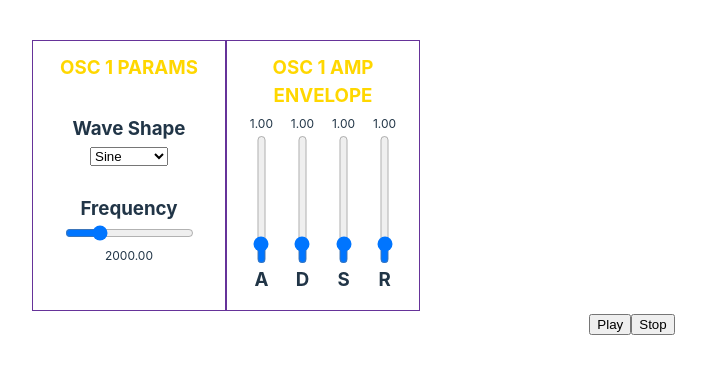
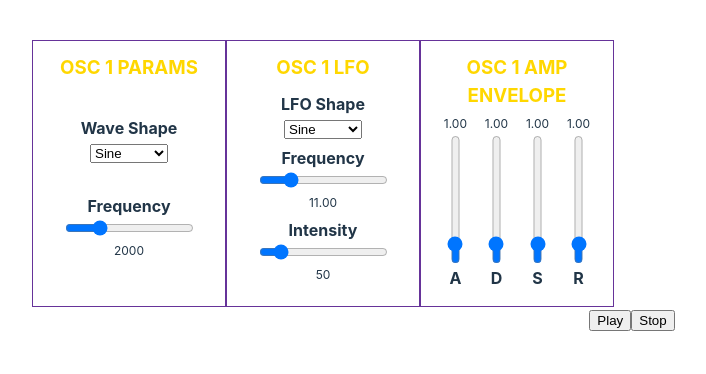
Before and after one commit to FatCatLikesBeer/adsr-chirp, a React (Vite) app: page / in a window 1280 px wide. Shown: the top 374 px of the page, without its empty margins (8-714 px from the left). Built offline with nearby package versions, Linux system fonts and the light colour scheme.

Commit message:
Created the UI for OSC 1 LFO

```diff
--- a/src/App.css
+++ b/src/App.css
@@ -45,6 +45,7 @@
 
 .slider_label {
   margin: 0;
+  font-size: 1rem;
 }
 
 .instrument_voice {
--- a/src/components/InstrumentOneUI.tsx
+++ b/src/components/InstrumentOneUI.tsx
@@ -1,5 +1,6 @@
 import { useState } from "react";
-import AmpEnvelope from "./AmpEnvelope";
+import AmpOneEnvelope from "./instrumentModules/AmpOneEnvelope";
+import OSCOneLFO from "./instrumentModules/OSCOneLFO";
 import OSCOneModule from "./instrumentModules/OSCOneModule";
 import InstrumentOne from "../library/InstrumentOne"
 
@@ -8,6 +9,11 @@ export default function InstrumentOneUi() {
     osc1Params: {
       type: "sine",
       frequency: 2000,
+    },
+    osc1LFO: {
+      type: "sine",
+      frequency: 11,
+      amplitude: 50,
     },
     osc1AmpEnvelope: [1, 1, 1, 1],
   });
@@ -30,7 +36,8 @@ export default function InstrumentOneUi() {
     <div>
       <div className="instrument_voice">
         <OSCOneModule instrumentParams={instrumentParams} setInstrumentParams={setInstrumentParams} />
-        <AmpEnvelope instrumentParams={instrumentParams} setInstrumentParams={setInstrumentParams} />
+        <OSCOneLFO instrumentParams={instrumentParams} setInstrumentParams={setInstrumentParams} />
+        <AmpOneEnvelope instrumentParams={instrumentParams} setInstrumentParams={setInstrumentParams} />
       </div>
       <button type="button" onMouseDown={createPlayKill} onMouseUp={release}>Play</button>
       <button type="button" onClick={killOsc}>Stop</button>
--- a/src/components/AmpEnvelope.tsx
+++ b/src/components/instrumentModules/AmpOneEnvelope.tsx
@@ -1,4 +1,4 @@
-export default function AmpEnvelope({
+export default function AmpOneEnvelope({
   instrumentParams,
   setInstrumentParams,
 }: {
--- /dev/null
+++ b/src/components/instrumentModules/OSCOneLFO.tsx
@@ -0,0 +1,88 @@
+export default function OSCOneLFO({
+  instrumentParams,
+  setInstrumentParams,
+}: {
+  instrumentParams: InstrumentOneParams,
+  setInstrumentParams: React.Dispatch<InstrumentOneParams>,
+}) {
+  const waveTables: string[] = [
+    "Sine",
+    "Sawtooth",
+    "Triangle",
+    "Square",
+  ];
+
+  function handleLFOTypeChange(event: React.ChangeEvent<HTMLSelectElement>) {
+    let newInstrumentParams = { ...instrumentParams };
+    newInstrumentParams.osc1LFO.type = event.target.value as OscillatorType;
+    setInstrumentParams({ ...newInstrumentParams });
+  }
+
+  function handleLFOFrequencyChange(event: React.ChangeEvent<HTMLInputElement>) {
+    let newInstrumentParams = { ...instrumentParams };
+    newInstrumentParams.osc1LFO.frequency = Number(event.target.value);
+    setInstrumentParams({ ...newInstrumentParams });
+  }
+
+  function resetLFOFrequency() {
+    let newInstrumentParams = { ...instrumentParams };
+    newInstrumentParams.osc1LFO.frequency = 11;
+    setInstrumentParams({ ...newInstrumentParams });
+  }
+
+  function handleLFOAmplitudeChange(event: React.ChangeEvent<HTMLInputElement>) {
+    let newInstrumentParams = { ...instrumentParams };
+    instrumentParams.osc1LFO.amplitude = Number(event.target.value);
+    setInstrumentParams({ ...newInstrumentParams });
+  }
+
+  function resetLFOAmplitude() {
+    let newInstrumentParams = { ...instrumentParams };
+    newInstrumentParams.osc1LFO.amplitude = 50;
+    setInstrumentParams({ ...newInstrumentParams });
+  }
+
+  return (
+    <div className="module_amp">
+      <div className="module_header">
+        <h3 className="module_title">OSC 1 LFO</h3>
+        <span className="module_info"></span>
+      </div>
+      <div style={{ marginTop: "0rem", display: "flex", flexDirection: "column", justifyContent: "space-evenly", height: "100%" }}>
+        <div>
+          <h3 className="slider_label">LFO Shape</h3>
+          <select name="lfo-shape" onChange={handleLFOTypeChange}>
+            {waveTables.map((type) => {
+              return (
+                <option value={type.toLowerCase()} key={`${type.toLowerCase()}wave-shape`}>{type}</option>
+              );
+            })}
+          </select>
+        </div>
+        <div>
+          <h3 className="slider_label" onDoubleClick={resetLFOFrequency}>Frequency</h3>
+          <input
+            type="range"
+            value={instrumentParams.osc1LFO.frequency}
+            min="0"
+            max="50"
+            step="0.1"
+            onChange={handleLFOFrequencyChange}
+          />
+          <p className="slider_value">{instrumentParams.osc1LFO.frequency.toFixed(2)}</p>
+        </div>
+        <div>
+          <h3 className="slider_label" onDoubleClick={resetLFOAmplitude}>Intensity</h3>
+          <input
+            type="range"
+            value={instrumentParams.osc1LFO.amplitude}
+            min="0"
+            max="400"
+            onChange={handleLFOAmplitudeChange}
+          />
+          <p className="slider_value">{instrumentParams.osc1LFO.amplitude}</p>
+        </div>
+      </div>
+    </div>
+  );
+}
--- a/src/components/instrumentModules/OSCOneModule.tsx
+++ b/src/components/instrumentModules/OSCOneModule.tsx
@@ -18,15 +18,15 @@ export default function OSCOneModule({
     setInstrumentParams({ ...newInstrumentParams });
   }
 
-  function handleFrequencyChange(event: React.ChangeEvent<HTMLInputElement>) {
+  function handleOSCFrequencyChange(event: React.ChangeEvent<HTMLInputElement>) {
     let newInstrumentParams = { ...instrumentParams };
     newInstrumentParams.osc1Params.frequency = Number(event.target.value);
     setInstrumentParams({ ...newInstrumentParams });
   }
 
-  function resetFrequency() {
+  function resetOSCFrequency() {
     let newInstrumentParams = { ...instrumentParams };
-    newInstrumentParams.osc1Params.frequency = 440;
+    newInstrumentParams.osc1Params.frequency = 2000;
     setInstrumentParams({ ...newInstrumentParams });
   }
 
@@ -48,15 +48,15 @@ export default function OSCOneModule({
           </select>
         </div>
         <div>
-          <h3 className="slider_label" onDoubleClick={resetFrequency}>Frequency</h3>
+          <h3 className="slider_label" onDoubleClick={resetOSCFrequency}>Frequency</h3>
           <input
             type="range"
             value={instrumentParams.osc1Params.frequency}
             min="100"
             max="8000"
-            onChange={handleFrequencyChange}
+            onChange={handleOSCFrequencyChange}
           />
-          <p className="slider_value">{instrumentParams.osc1Params.frequency.toFixed(2)}</p>
+          <p className="slider_value">{instrumentParams.osc1Params.frequency}</p>
         </div>
       </div>
     </div>
--- a/src/library/InstrumentOne.ts
+++ b/src/library/InstrumentOne.ts
@@ -29,14 +29,14 @@ export default class InstrumentOne {
 
     this.voice1Amp.gain.value = 0.0;
 
-    this.voice1Osc.type = instrumentParams.osc1Params.type
+    this.voice1Osc.type = instrumentParams.osc1Params.type;
     this.voice1Osc.frequency.value = instrumentParams.osc1Params.frequency;
 
-    this.voice1LFO.type = "sine";
-    this.voice1LFO.frequency.value = 11.0;
+    this.voice1LFO.type = instrumentParams.osc1LFO.type;
+    this.voice1LFO.frequency.value = instrumentParams.osc1LFO.frequency;
 
     // Total range (amplitude height) of LFO modulation
-    this.voice1LFOAmp.gain.value = 110;
+    this.voice1LFOAmp.gain.value = instrumentParams.osc1LFO.amplitude;
 
     this.voice1LFO.start();
     this.voice1Osc.start();
@@ -61,5 +61,6 @@ export default class InstrumentOne {
   stop() {
     this.voice1LFO.stop();
     this.voice1Osc.stop();
+    this.audioCtx.close();
   }
 }
```
Also changed, not shown: src/t.d.ts (+7 -0 lines).
